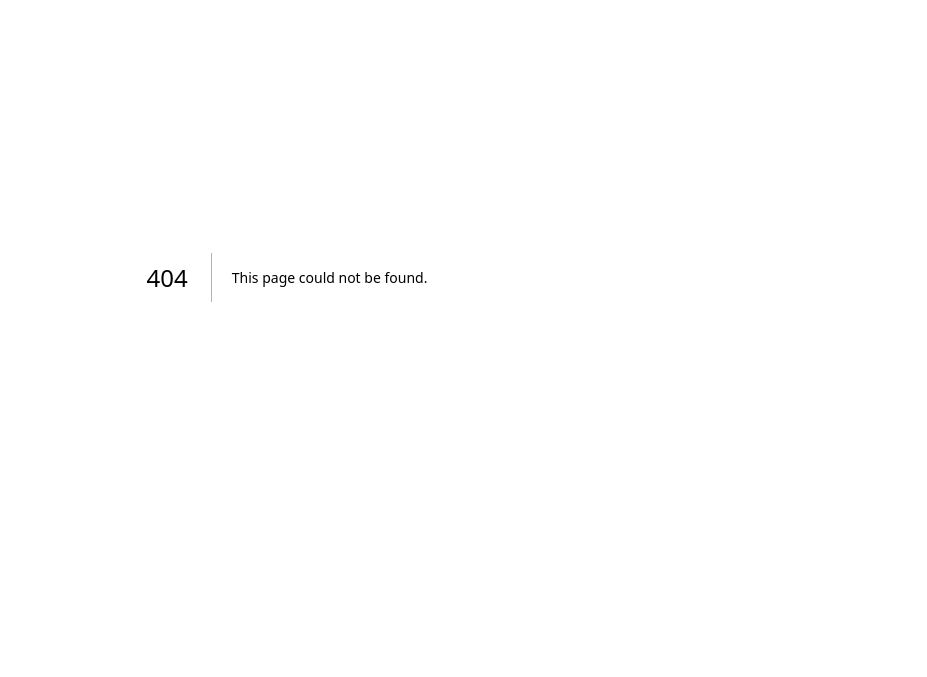
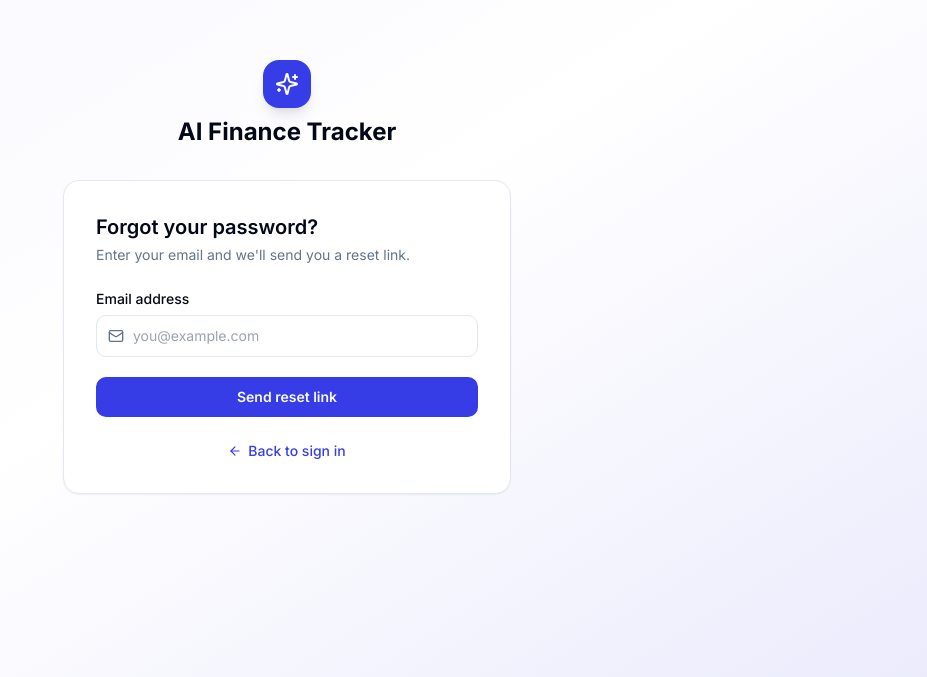
Before and after one commit to priyanjul-beep/Ai-Finance-Tracker, a Next.js app in the folder frontend/: page /forgot-password in a window 1280 px wide. Before the commit this address had no page. Shown: the part 123-800 px from the top of the page, without its empty margins (353-1280 px from the left). Built offline with nearby package versions, Linux system fonts and the light colour scheme; no server answers.

Commit message:
build forgot password page

```diff
--- /dev/null
+++ b/frontend/src/app/(auth)/forgot-password/page.tsx
@@ -0,0 +1,138 @@
+"use client";
+
+import { useState } from "react";
+import Link from "next/link";
+import { useForm } from "react-hook-form";
+import { zodResolver } from "@hookform/resolvers/zod";
+import { z } from "zod";
+import { Sparkles, Loader2, ArrowLeft, Mail, CheckCircle } from "lucide-react";
+import api from "@/services/api";
+
+const schema = z.object({
+  email: z.string().email("Enter a valid email address"),
+});
+type FormData = z.infer<typeof schema>;
+
+export default function ForgotPasswordPage() {
+  const [sent, setSent] = useState(false);
+  const [submittedEmail, setSubmittedEmail] = useState("");
+
+  const {
+    register,
+    handleSubmit,
+    formState: { errors, isSubmitting },
+  } = useForm<FormData>({ resolver: zodResolver(schema) });
+
+  const onSubmit = async (data: FormData) => {
+    try {
+      await api.post("/auth/forgot-password", { email: data.email });
+    } catch {
+      // Silently succeed — don't leak whether the email exists
+    }
+    setSubmittedEmail(data.email);
+    setSent(true);
+  };
+
+  return (
+    <div className="flex min-h-screen items-center justify-center bg-gradient-to-br from-primary/5 via-background to-primary/10 p-4">
+      <div className="w-full max-w-md">
+        {/* Logo */}
+        <div className="mb-8 flex flex-col items-center gap-2">
+          <div className="flex h-12 w-12 items-center justify-center rounded-2xl bg-primary text-primary-foreground shadow-lg">
+            <Sparkles className="h-6 w-6" />
+          </div>
+          <h1 className="text-2xl font-bold">AI Finance Tracker</h1>
+        </div>
+
+        <div className="rounded-2xl border border-border bg-card p-8 shadow-sm">
+          {sent ? (
+            /* ── Success state ── */
+            <div className="flex flex-col items-center gap-4 text-center">
+              <div className="flex h-14 w-14 items-center justify-center rounded-full bg-green-100">
+                <CheckCircle className="h-7 w-7 text-green-600" />
+              </div>
+              <div>
+                <h2 className="text-lg font-semibold">Check your inbox</h2>
+                <p className="mt-1 text-sm text-muted-foreground">
+                  If an account exists for{" "}
+                  <span className="font-medium text-foreground">{submittedEmail}</span>,
+                  we&apos;ve sent a password reset link.
+                </p>
+              </div>
+              <p className="text-xs text-muted-foreground">
+                Didn&apos;t receive it? Check your spam folder or{" "}
+                <button
+                  type="button"
+                  onClick={() => setSent(false)}
+                  className="font-medium text-primary hover:underline"
+                >
+                  try again
+                </button>
+                .
+              </p>
+              <Link
+                href="/login"
+                className="mt-2 flex items-center gap-1.5 text-sm font-medium text-primary hover:underline"
+              >
+                <ArrowLeft className="h-3.5 w-3.5" />
+                Back to sign in
+              </Link>
+            </div>
+          ) : (
+            /* ── Form state ── */
+            <>
+              <div className="mb-6">
+                <h2 className="text-xl font-semibold">Forgot your password?</h2>
+                <p className="mt-1 text-sm text-muted-foreground">
+                  Enter your email and we&apos;ll send you a reset link.
+                </p>
+              </div>
+
+              <form onSubmit={handleSubmit(onSubmit)} className="space-y-5">
+                <div>
+                  <label className="mb-1.5 block text-sm font-medium">
+                    Email address
+                  </label>
+                  <div className="relative">
+                    <Mail className="absolute left-3 top-1/2 h-4 w-4 -translate-y-1/2 text-muted-foreground" />
+                    <input
+                      type="email"
+                      autoComplete="email"
+                      placeholder="you@example.com"
+                      {...register("email")}
+                      className="w-full rounded-lg border border-input bg-background py-2.5 pl-9 pr-4 text-sm outline-none focus:border-primary focus:ring-1 focus:ring-primary"
+                    />
+                  </div>
+                  {errors.email && (
+                    <p className="mt-1 text-xs text-destructive">
+                      {errors.email.message}
+                    </p>
+                  )}
+                </div>
+
+                <button
+                  type="submit"
+                  disabled={isSubmitting}
+                  className="flex w-full items-center justify-center gap-2 rounded-lg bg-primary px-4 py-2.5 text-sm font-semibold text-primary-foreground hover:bg-primary/90 disabled:opacity-60 transition-colors"
+                >
+                  {isSubmitting && <Loader2 className="h-4 w-4 animate-spin" />}
+                  Send reset link
+                </button>
+              </form>
+
+              <p className="mt-6 text-center text-sm text-muted-foreground">
+                <Link
+                  href="/login"
+                  className="flex items-center justify-center gap-1.5 font-medium text-primary hover:underline"
+                >
+                  <ArrowLeft className="h-3.5 w-3.5" />
+                  Back to sign in
+                </Link>
+              </p>
+            </>
+          )}
+        </div>
+      </div>
+    </div>
+  );
+}
```
